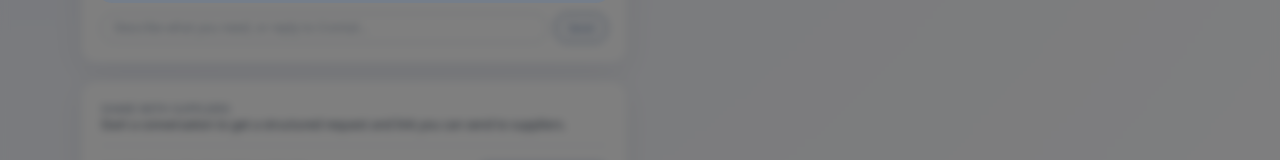
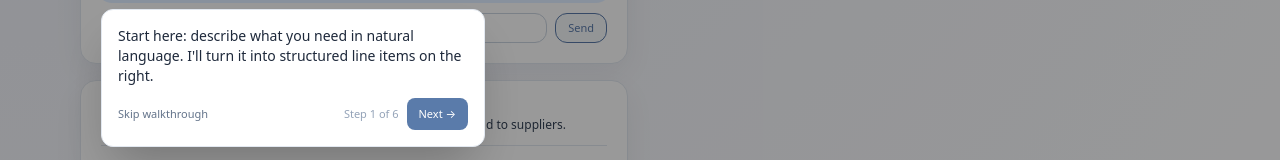
Before and after one commit to yz2936/crontal-demo, a plain HTML site: page public/buyer-demo.html in a window 1280 px wide. Both pictures are taken after a click on the button "Guide me through this". Shown: the part 780-940 px from the top of the page. Drawn offline with nearby package versions, Linux system fonts and the light colour scheme.

Commit message:
Updated buyer and supplier view

```diff
--- a/public/buyer-demo.html
+++ b/public/buyer-demo.html
@@ -379,7 +379,7 @@
 
   <!-- Walkthrough overlay (shared pattern for buyer & supplier) -->
   <div id="walkthrough-overlay"
-      class="fixed inset-0 bg-black/50 backdrop-blur-sm hidden">
+      class="fixed inset-0 bg-black/40 hidden">
     <div id="walkthrough-box"
         class="absolute bg-white rounded-xl shadow-2xl p-4 max-w-xs md:max-w-sm text-xs md:text-sm border border-slate-200">
       <p id="walkthrough-text" class="text-slate-800"></p>
@@ -1276,33 +1276,35 @@ Best regards,
       const box = $("walkthrough-box");
       if (!overlay || !box || !target) return;
 
-      const rect = target.getBoundingClientRect();
-
-      // Show overlay first so offsetWidth/Height are available
+      // Make sure overlay is visible so box has real size
       overlay.classList.remove("hidden");
 
+      const rect = target.getBoundingClientRect();
       const padding = 12;
       const boxWidth = box.offsetWidth;
-      let top = window.scrollY + rect.bottom + padding;
-      let left = window.scrollX + rect.left;
 
-      const maxLeft = window.scrollX + window.innerWidth - boxWidth - 16;
+      // Position relative to viewport (overlay is fixed)
+      let top = rect.bottom + padding;
+      let left = rect.left;
+
+      const maxLeft = window.innerWidth - boxWidth - 16;
       if (left > maxLeft) left = maxLeft;
-      if (left < window.scrollX + 8) left = window.scrollX + 8;
+      if (left < 8) left = 8;
 
-      // If bottom goes off screen, show above target
+      // If box would go off the bottom of the screen, put it above the target
       const bottomY = top + box.offsetHeight;
-      const viewportBottom = window.scrollY + window.innerHeight;
+      const viewportBottom = window.innerHeight;
       if (bottomY > viewportBottom - 16) {
-        top = window.scrollY + rect.top - box.offsetHeight - padding;
-        if (top < window.scrollY + 8) {
-          top = window.scrollY + 16;
+        top = rect.top - box.offsetHeight - padding;
+        if (top < 8) {
+          top = 16; // clamp near top
         }
       }
 
       box.style.top = `${top}px`;
       box.style.left = `${left}px`;
     }
+
 
     function showWalkthroughStep() {
       const overlay = $("walkthrough-overlay");
```
Also changed, not shown: public/supplier-demo.html (+13 -10 lines).
